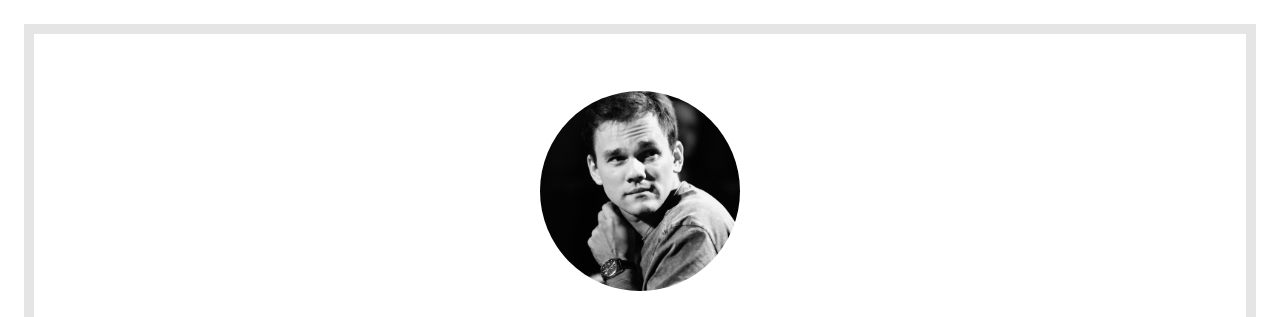
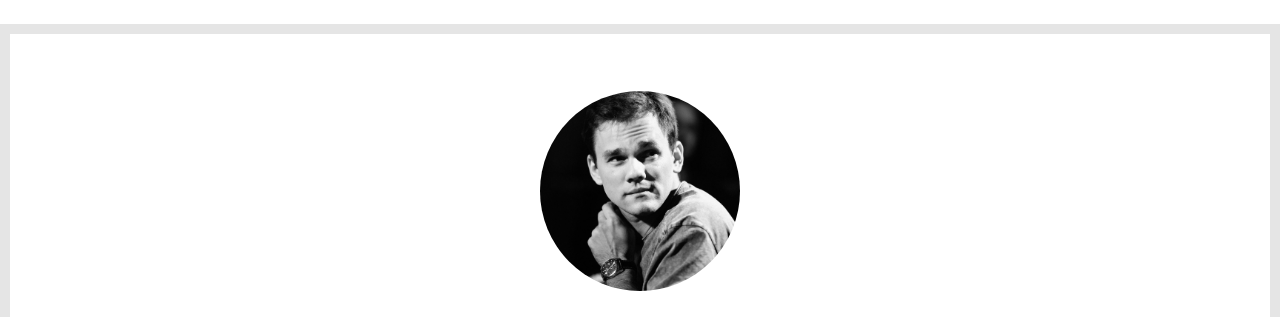
Before and after one commit to Grigoriy-iv/rsschool-cv, a plain HTML site: page index.html in a window 1280 px wide. Shown: the top 317 px of the page. Drawn offline with Linux system fonts and the light colour scheme.

```diff
--- a/style.css
+++ b/style.css
@@ -1,6 +1,6 @@
 body {
   max-width: 1200px;
-  margin: 24px;
+  margin: 24px auto;
   padding: 32px;
   border: 10px solid #e5e5e5;
 }
```
